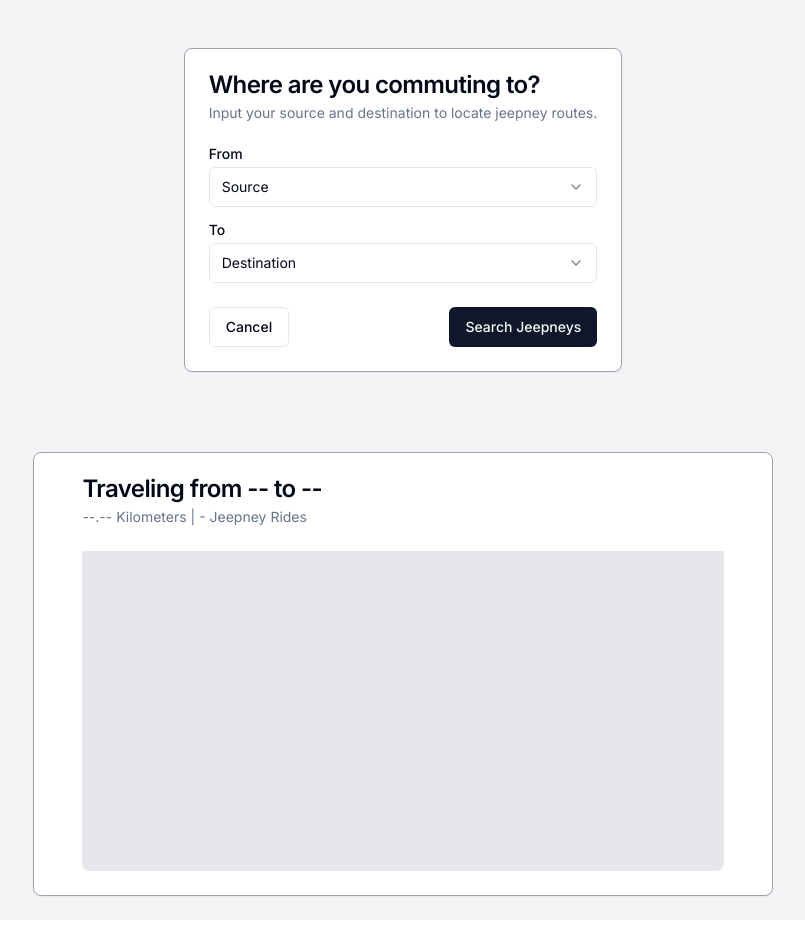
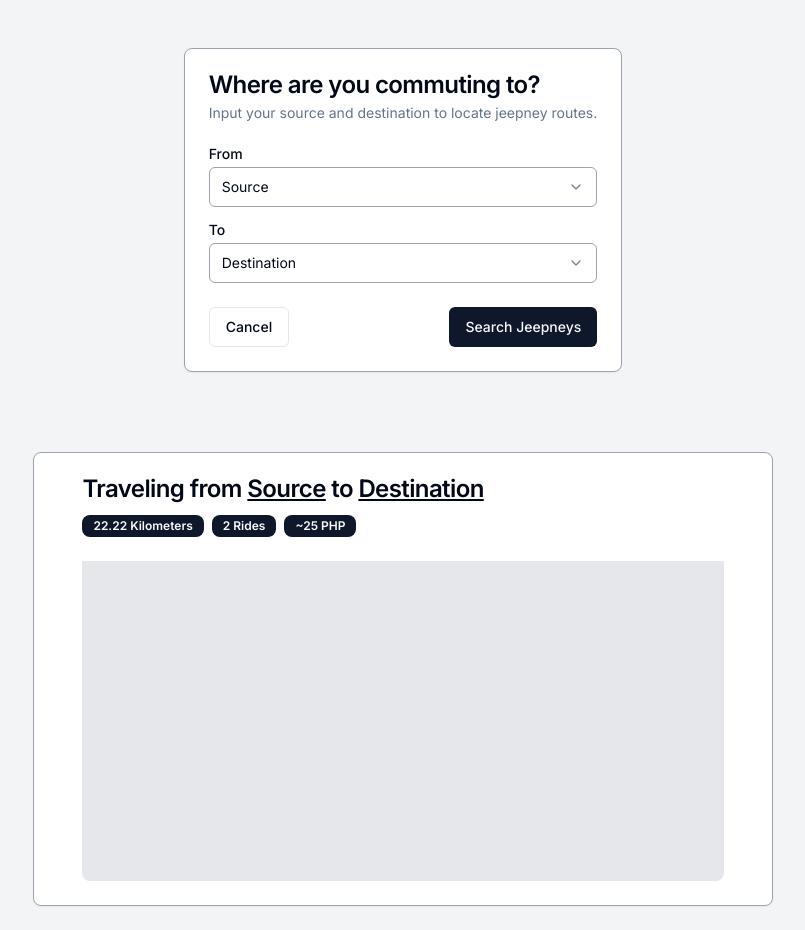
Before and after one commit to 10lite/davao-jeepney-guide, a Next.js app: page /travel in a window 1280 px wide. Shown: the whole page, without its empty margins (237-1042 px from the left). Built offline with nearby package versions, Linux system fonts and the light colour scheme.

Commit message:
feat: Commute Details Badges

```diff
--- /dev/null
+++ b/app/travel/components/commute-details.tsx
@@ -0,0 +1,12 @@
+// Components
+import { Badge } from "@/components/ui/badge"
+
+export default function CommuteDetails() {
+  return (
+    <div className="flex gap-2 mt-2">
+      <Badge>22.22 Kilometers</Badge>
+      <Badge>2 Rides</Badge>
+      <Badge>~25 PHP</Badge>
+    </div>
+  )
+}
--- a/app/travel/components/map-container.tsx
+++ b/app/travel/components/map-container.tsx
@@ -1,4 +1,5 @@
 // Components
+import { Badge } from "@/components/ui/badge"
 import {
   Card,
   CardContent,
@@ -7,13 +8,18 @@
   CardHeader,
   CardTitle,
 } from "@/components/ui/card"
+import CommuteDetails from "./commute-details"
 
 export default function MapContainer() {
   return (
     <Card className="w-full sm:w-[60%] sm:p-6 border-gray-400">
       <CardHeader className="sm:pt-0">
-        <CardTitle>Traveling from -- to --</CardTitle>
-        <CardDescription>--.-- Kilometers | - Jeepney Rides</CardDescription>
+        <CardTitle>
+          Traveling from <span className="underline">Source</span> to <span className="underline">Destination</span>
+        </CardTitle>
+        <CardDescription>
+          <CommuteDetails />
+        </CardDescription>
       </CardHeader>
       <CardContent className="p-0 sm:px-6">
         <div className="h-[20rem] bg-gray-200 rounded-b-lg"></div>
--- /dev/null
+++ b/components/ui/badge.tsx
@@ -0,0 +1,36 @@
+import * as React from "react"
+import { cva, type VariantProps } from "class-variance-authority"
+
+import { cn } from "@/lib/utils"
+
+const badgeVariants = cva(
+  "inline-flex items-center rounded-lg border px-2.5 py-0.5 text-xs font-semibold transition-colors focus:outline-none focus:ring-2 focus:ring-ring focus:ring-offset-2",
+  {
+    variants: {
+      variant: {
+        default:
+          "border-transparent bg-primary text-primary-foreground hover:bg-primary/80",
+        secondary:
+          "border-transparent bg-secondary text-secondary-foreground hover:bg-secondary/80",
+        destructive:
+          "border-transparent bg-destructive text-destructive-foreground hover:bg-destructive/80",
+        outline: "text-foreground",
+      },
+    },
+    defaultVariants: {
+      variant: "default",
+    },
+  }
+)
+
+export interface BadgeProps
+  extends React.HTMLAttributes<HTMLDivElement>,
+    VariantProps<typeof badgeVariants> {}
+
+function Badge({ className, variant, ...props }: BadgeProps) {
+  return (
+    <div className={cn(badgeVariants({ variant }), className)} {...props} />
+  )
+}
+
+export { Badge, badgeVariants }
--- a/components/ui/select.tsx
+++ b/components/ui/select.tsx
@@ -19,7 +19,7 @@
   <SelectPrimitive.Trigger
     ref={ref}
     className={cn(
-      "flex h-10 w-full items-center justify-between rounded-md border border-input bg-background px-3 py-2 text-sm ring-offset-background placeholder:text-muted-foreground focus:outline-none focus:ring-2 focus:ring-ring focus:ring-offset-2 disabled:cursor-not-allowed disabled:opacity-50 [&>span]:line-clamp-1",
+      "flex h-10 w-full items-center justify-between rounded-md border border-input border-gray-400 focus:border-gray-800 bg-background px-3 py-2 text-sm ring-offset-background placeholder:text-muted-foreground focus:outline-none focus:ring-2 focus:ring-ring focus:ring-offset-2 disabled:cursor-not-allowed disabled:opacity-50 [&>span]:line-clamp-1",
       className
     )}
     {...props}
```
